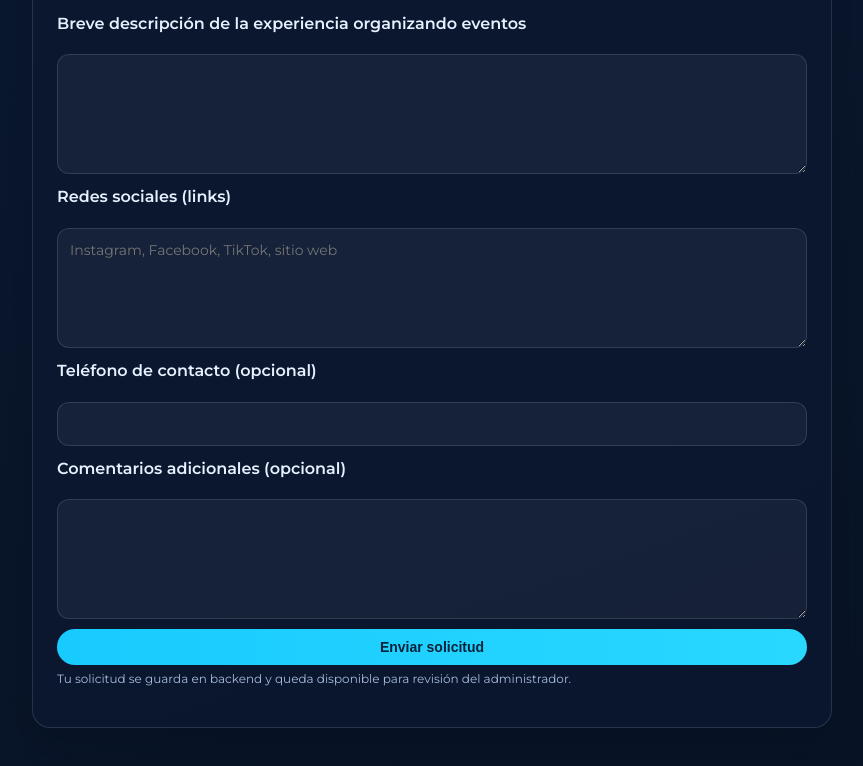
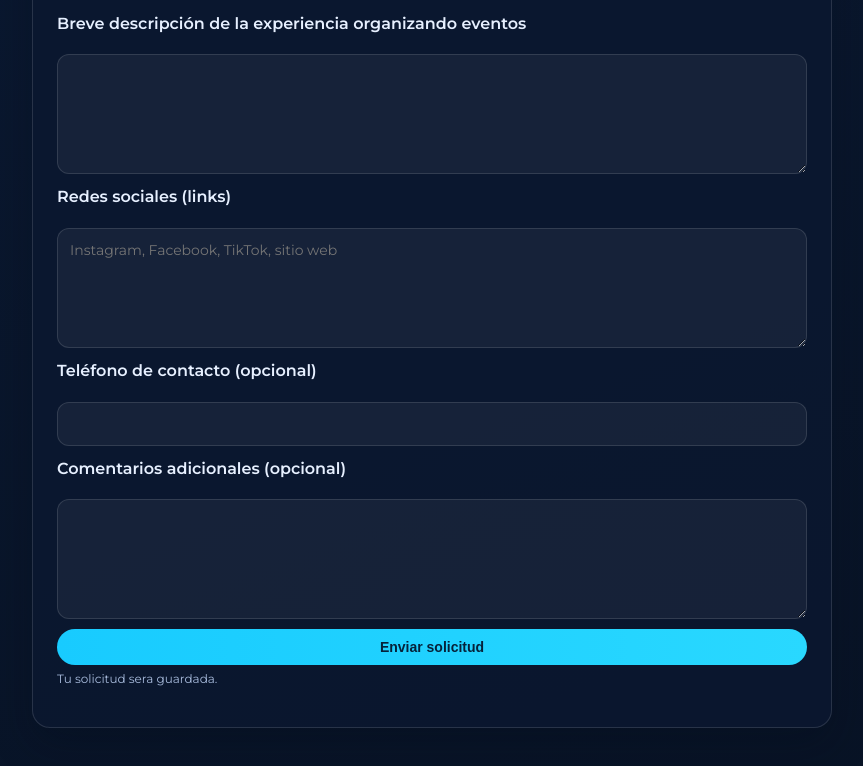
Before and after one commit to kevssi/EventosS, a plain HTML site: page frontend/pages/aplicar-organizador.html in a window 1280 px wide. Shown: the part 926-1692 px from the top of the page, without its empty margins (208-1071 px from the left). Drawn offline with Linux system fonts and the light colour scheme; no server answers; sample sign-in values are in the browser's storage.

Commit message:
Simplify organizer request helper copy

```diff
--- a/frontend/pages/aplicar-organizador.html
+++ b/frontend/pages/aplicar-organizador.html
@@ -127,7 +127,7 @@
 
     <div id="solicitudEstado" class="solicitud-estado" style="display:none;"></div>
 
-    <p><small>Tu solicitud se guarda en backend y queda disponible para revisión del administrador.</small></p>
+    <p><small>Tu solicitud sera guardada.</small></p>
   </div>
 
   <script src="../js/api.js"></script>
```
